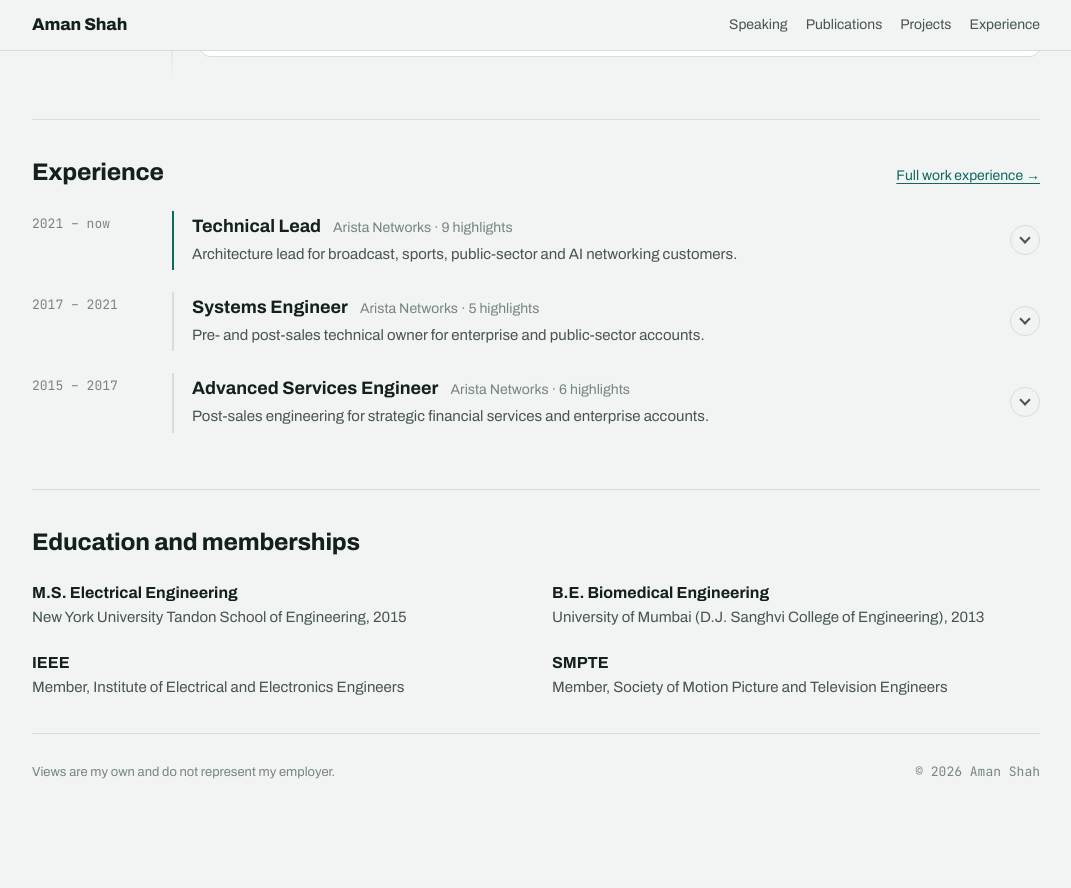
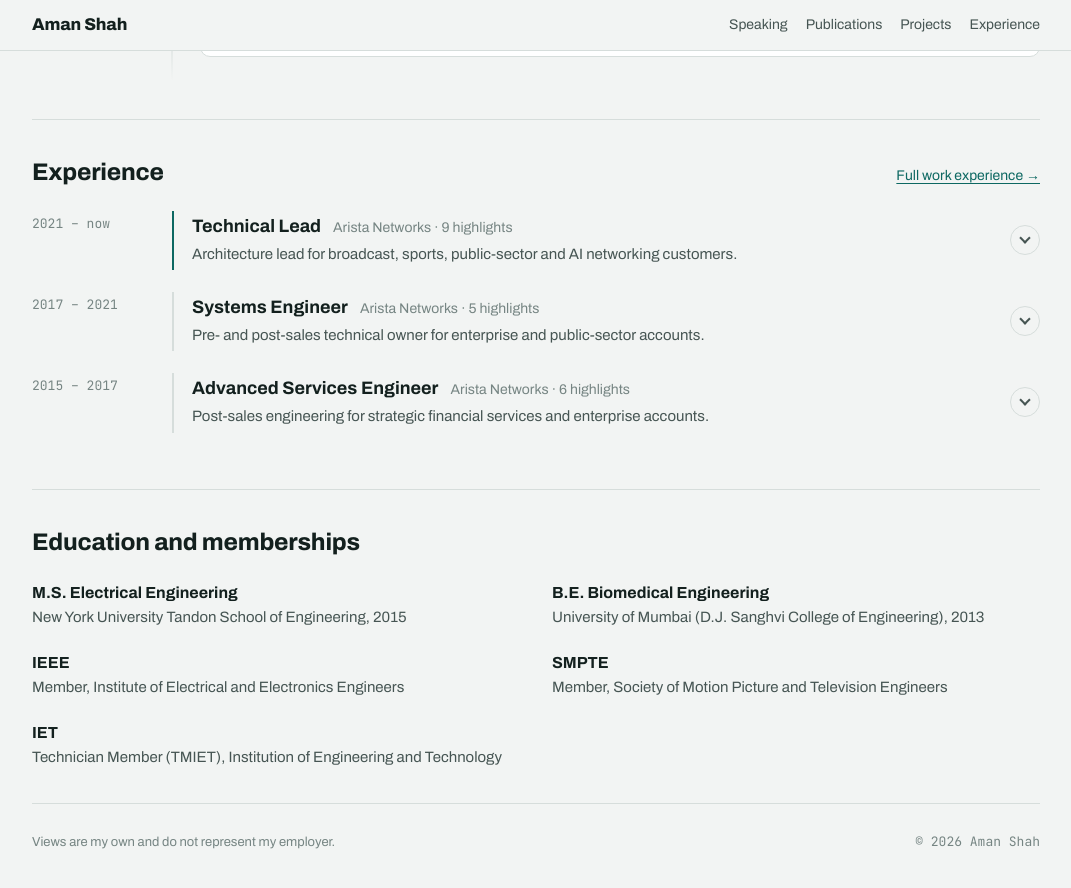
Before and after one commit to Amanshah91/amanshah91.github.io, a Jekyll site: the page built from index.html, in a window 1280 px wide and 900 px high, scrolled down 4373 px. Shown: the top 888 px of the window, without its empty margins (104-1175 px from the left). Built offline with Jekyll 4.4.1, drawn with Linux system fonts in a browser that asks for light colours; before the commit the page ends 5203 px from its top, so only the background shows below that.

Commit message:
Add IET membership (TMIET)
Co-Authored-By: Claude Opus 5.5 <noreply@anthropic.com>
Claude-Session: https://claude.ai/code/session_016ECpXB9SB4zXKomSvGvhZo

```diff
--- a/index.html
+++ b/index.html
@@ -182,6 +182,7 @@ layout: default
       <div><h3>B.E. Biomedical Engineering</h3><p>University of Mumbai (D.J. Sanghvi College of Engineering), 2013</p></div>
       <div><h3>IEEE</h3><p>Member, Institute of Electrical and Electronics Engineers</p></div>
       <div><h3>SMPTE</h3><p>Member, Society of Motion Picture and Television Engineers</p></div>
+      <div><h3>IET</h3><p>Technician Member (TMIET), Institution of Engineering and Technology</p></div>
     </div>
   </section>
 </div>
```
